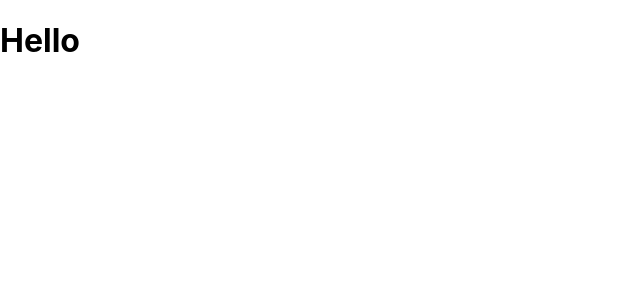
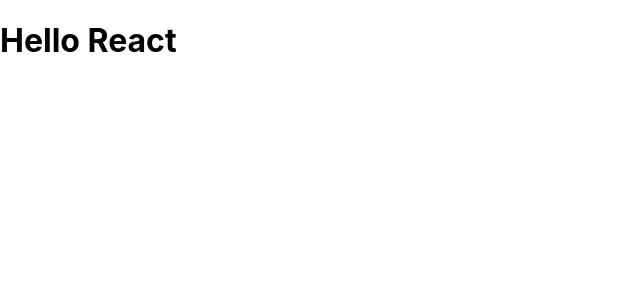
Before and after one commit to chankxow/ReactJs-Begin, a React (Create React App) app in the folder myApplication/react-basic/: page / in a window 1280 px wide. Shown: the top 300 px of the page, without its empty margins (0-640 px from the left). Built offline with nearby package versions, Linux system fonts and the light colour scheme.

Commit message:
Update index.js

```diff
--- a/myApplication/react-basic/src/index.js
+++ b/myApplication/react-basic/src/index.js
@@ -7,7 +7,7 @@
 const root = ReactDOM.createRoot(document.getElementById('root'));
 root.render(
   <React.StrictMode>
-    <h1>Hello</h1>
+    <h1>Hello React</h1>
   </React.StrictMode>
 );
 
```
